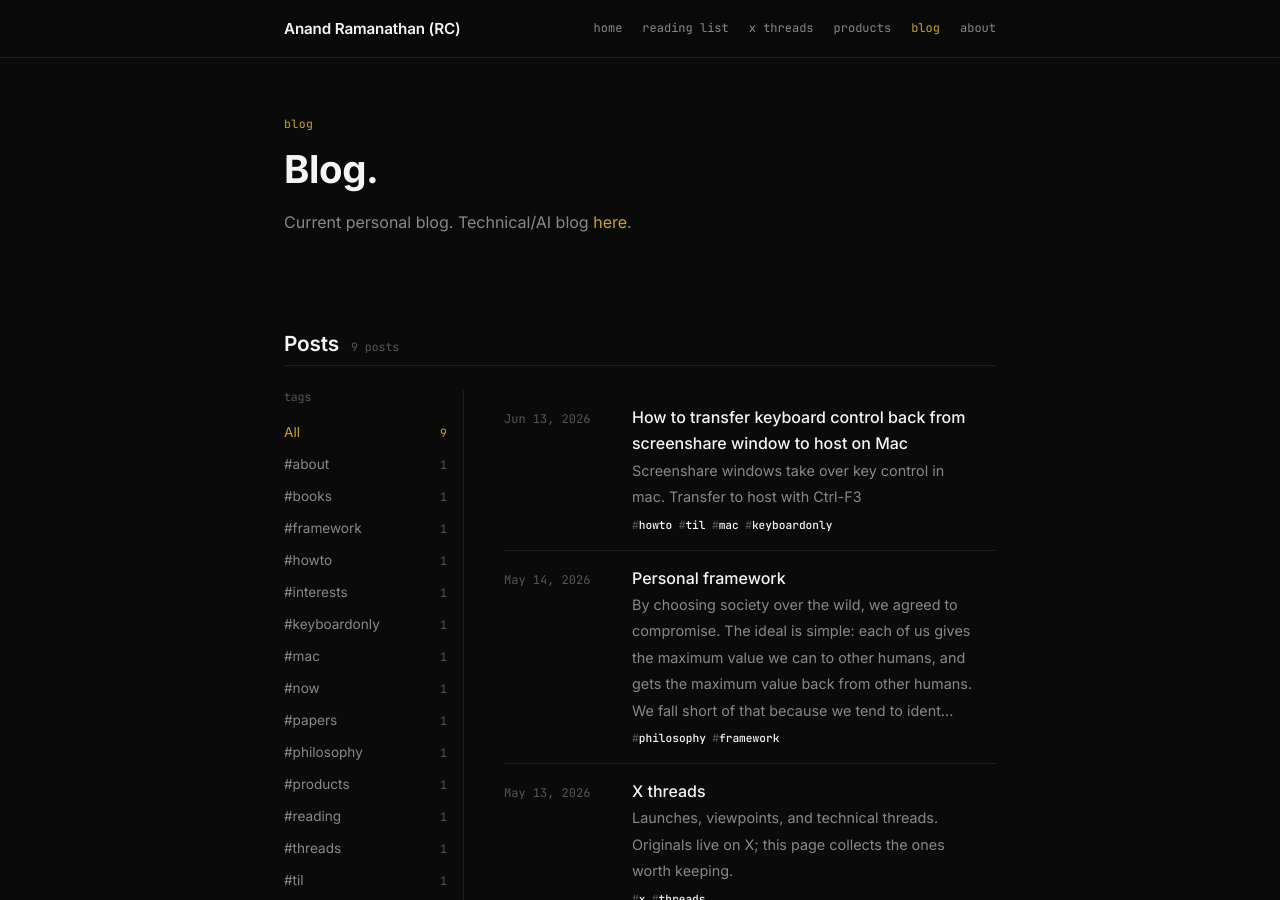
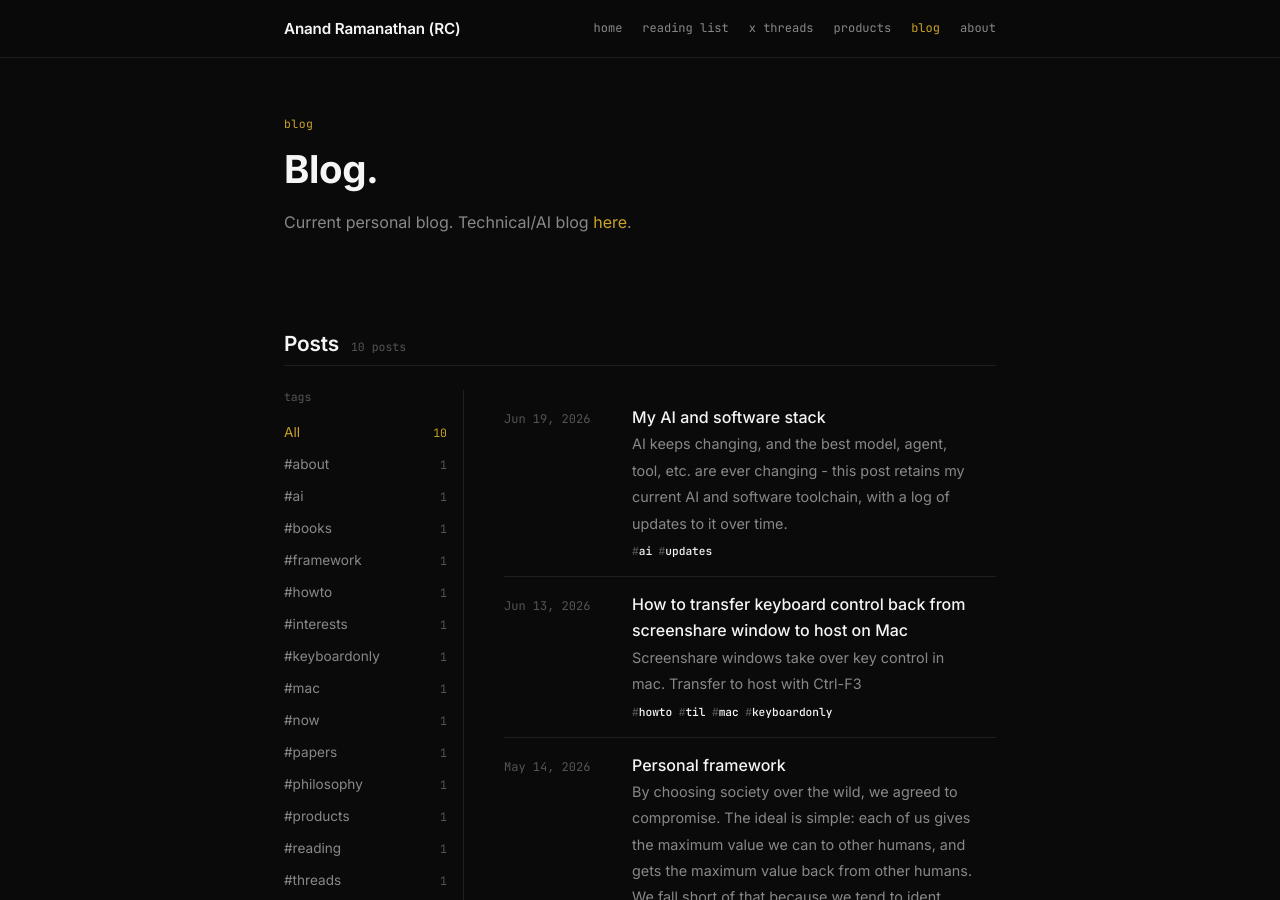
Before and after one commit to rcanand/rcanand.github.io, a Jekyll site: the page built from blog/index.html, in a window 1280 px wide and 900 px high. Built offline with Jekyll 4.4.1, drawn with Linux system fonts in a browser that asks for light colours.

Commit message:
new post on current stack

```diff
--- a/_posts/2026-05-13-about.md
+++ b/_posts/2026-05-13-about.md
@@ -58,31 +58,31 @@ Across these: enterprise platforms, consumer apps, developer APIs, educational g
 
 ### Certifications & Courses
 
-| Course | Provider | Year |
-|---|---|---|
-| Fundamentals of Reinforcement Learning | [University of Alberta](https://www.ualberta.ca/) / [Coursera](https://www.coursera.org/) | 2022 |
-| TensorFlow Developer Certificate | [DeepLearning.AI](https://www.deeplearning.ai/) | 2022 |
-| Cryptocurrency Forecasting Using ML in Power BI | [Coursera](https://www.coursera.org/) | 2022 |
-| NLP with Classification and Vector Spaces | [DeepLearning.AI](https://www.deeplearning.ai/) / [Coursera](https://www.coursera.org/) | 2020 |
-| NLP with Probabilistic Models | [DeepLearning.AI](https://www.deeplearning.ai/) / [Coursera](https://www.coursera.org/) | 2020 |
-| Mathematics for ML: Linear Algebra | [Imperial College London](https://www.imperial.ac.uk/) / [Coursera](https://www.coursera.org/) | 2020 |
-| Data Structures | [UC San Diego](https://ucsd.edu/) / [Coursera](https://www.coursera.org/) | 2020 |
-| Algorithmic Toolbox | [UC San Diego](https://ucsd.edu/) / [Coursera](https://www.coursera.org/) | 2020 |
-| Deep Learning Specialization (5 courses) | [DeepLearning.AI](https://www.deeplearning.ai/) / [Coursera](https://www.coursera.org/) | 2018 |
-| Statistical Learning | [Stanford Online](https://online.stanford.edu/) | 2016 |
-| Introduction to Mathematical Thinking | [Stanford](https://www.stanford.edu/) / [Coursera](https://www.coursera.org/) | 2015 |
-| Human Computer Interaction | [UC San Diego](https://ucsd.edu/) / [Coursera](https://www.coursera.org/) | 2013 |
+| Course                                          | Provider                                                                                       | Year |
+| ----------------------------------------------- | ---------------------------------------------------------------------------------------------- | ---- |
+| Fundamentals of Reinforcement Learning          | [University of Alberta](https://www.ualberta.ca/) / [Coursera](https://www.coursera.org/)      | 2022 |
+| TensorFlow Developer Certificate                | [DeepLearning.AI](https://www.deeplearning.ai/)                                                | 2022 |
+| Cryptocurrency Forecasting Using ML in Power BI | [Coursera](https://www.coursera.org/)                                                          | 2022 |
+| NLP with Classification and Vector Spaces       | [DeepLearning.AI](https://www.deeplearning.ai/) / [Coursera](https://www.coursera.org/)        | 2020 |
+| NLP with Probabilistic Models                   | [DeepLearning.AI](https://www.deeplearning.ai/) / [Coursera](https://www.coursera.org/)        | 2020 |
+| Mathematics for ML: Linear Algebra              | [Imperial College London](https://www.imperial.ac.uk/) / [Coursera](https://www.coursera.org/) | 2020 |
+| Data Structures                                 | [UC San Diego](https://ucsd.edu/) / [Coursera](https://www.coursera.org/)                      | 2020 |
+| Algorithmic Toolbox                             | [UC San Diego](https://ucsd.edu/) / [Coursera](https://www.coursera.org/)                      | 2020 |
+| Deep Learning Specialization (5 courses)        | [DeepLearning.AI](https://www.deeplearning.ai/) / [Coursera](https://www.coursera.org/)        | 2018 |
+| Statistical Learning                            | [Stanford Online](https://online.stanford.edu/)                                                | 2016 |
+| Introduction to Mathematical Thinking           | [Stanford](https://www.stanford.edu/) / [Coursera](https://www.coursera.org/)                  | 2015 |
+| Human Computer Interaction                      | [UC San Diego](https://ucsd.edu/) / [Coursera](https://www.coursera.org/)                      | 2013 |
 
 ## Technical Stack
 
-| Category | Technologies |
-|---|---|
-| Core practice | **[Claude Code](https://www.anthropic.com/claude-code) (super-expert)**, [Obsidian](https://obsidian.md/) as second brain, multi-agent orchestration, local-first AI |
-| Languages | [Python](https://www.python.org/), [JavaScript/TypeScript](https://www.typescriptlang.org/), [Rust](https://www.rust-lang.org/), [Swift](https://swift.org/), [Ruby](https://www.ruby-lang.org/), C++, C#, SQL, [R](https://www.r-project.org/) |
-| AI / ML | [MLX](https://github.com/ml-explore/mlx), [Ollama](https://ollama.com/), [OpenAI GPT-4/5](https://openai.com/), [Claude (Opus/Sonnet/Haiku)](https://www.anthropic.com/claude), [HuggingFace](https://huggingface.co/), [PyTorch](https://pytorch.org/), [TensorFlow](https://www.tensorflow.org/), [LangChain](https://www.langchain.com/), RAG, [Stable Diffusion](https://stability.ai/) |
-| Frameworks | [PySide6/Qt](https://www.qt.io/qt-for-python), [FastAPI](https://fastapi.tiangolo.com/), [Flask](https://flask.palletsprojects.com/), [Django](https://www.djangoproject.com/), [Ruby on Rails](https://rubyonrails.org/), [Gradio](https://www.gradio.app/), [Tauri](https://tauri.app/), [Corona SDK](https://solar2d.com/) |
-| Platforms | [AWS](https://aws.amazon.com/), [Azure](https://azure.microsoft.com/), [GCP](https://cloud.google.com/), [Docker](https://www.docker.com/), [Heroku](https://www.heroku.com/), macOS, iOS, Windows |
-| Tools | [Claude Code](https://www.anthropic.com/claude-code), [Obsidian](https://obsidian.md/), [VSCodium](https://vscodium.com/), [Ungoogled Chromium](https://github.com/ungoogled-software/ungoogled-chromium), [NotebookLM](https://notebooklm.google.com/), [X](https://x.com/), [Grok](https://grok.com/) |
+| Category      | Technologies                                                                                                                                                                                                                                                                                                                                                                                |
+| ------------- | ------------------------------------------------------------------------------------------------------------------------------------------------------------------------------------------------------------------------------------------------------------------------------------------------------------------------------------------------------------------------------------------- |
+| Core practice | **[Claude Code](https://www.anthropic.com/claude-code) (super-expert)**, [Obsidian](https://obsidian.md/) as second brain, multi-agent orchestration, local-first AI                                                                                                                                                                                                                        |
+| Languages     | [Python](https://www.python.org/), [JavaScript/TypeScript](https://www.typescriptlang.org/), [Rust](https://www.rust-lang.org/), [Swift](https://swift.org/), [Ruby](https://www.ruby-lang.org/), C++, C#, SQL, [R](https://www.r-project.org/)                                                                                                                                             |
+| AI / ML       | [MLX](https://github.com/ml-explore/mlx), [Ollama](https://ollama.com/), [OpenAI GPT-4/5](https://openai.com/), [Claude (Opus/Sonnet/Haiku)](https://www.anthropic.com/claude), [HuggingFace](https://huggingface.co/), [PyTorch](https://pytorch.org/), [TensorFlow](https://www.tensorflow.org/), [LangChain](https://www.langchain.com/), RAG, [Stable Diffusion](https://stability.ai/) |
+| Frameworks    | [PySide6/Qt](https://www.qt.io/qt-for-python), [FastAPI](https://fastapi.tiangolo.com/), [Flask](https://flask.palletsprojects.com/), [Django](https://www.djangoproject.com/), [Ruby on Rails](https://rubyonrails.org/), [Gradio](https://www.gradio.app/), [Tauri](https://tauri.app/), [Corona SDK](https://solar2d.com/)                                                               |
+| Platforms     | [AWS](https://aws.amazon.com/), [Azure](https://azure.microsoft.com/), [GCP](https://cloud.google.com/), [Docker](https://www.docker.com/), [Heroku](https://www.heroku.com/), macOS, iOS, Windows                                                                                                                                                                                          |
+| Tools         | [Claude Code](https://www.anthropic.com/claude-code), [Obsidian](https://obsidian.md/), [VSCodium](https://vscodium.com/), [Ungoogled Chromium](https://github.com/ungoogled-software/ungoogled-chromium), [NotebookLM](https://notebooklm.google.com/), [X](https://x.com/), [Grok](https://grok.com/)                                                                                     |
 
 ## Design Principles
 
@@ -98,17 +98,17 @@ Seven themes that connect everything I've built across 20+ years.
 
 ## Find Me
 
-| | |
-|---|---|
-| **Company** | [MLAI LLC](https://mlaillc.github.io) |
-| **GitHub** | [github.com/rcanand](https://github.com/rcanand) |
-| **Toptal** | [toptal.com/resume/anand-ramanathan](https://www.toptal.com/resume/anand-ramanathan) |
-| **LinkedIn** | [linkedin.com/in/anandrc](https://www.linkedin.com/in/anandrc/) |
-| **X** | [@rcanand](https://x.com/rcanand) |
-| **Hashnode** | [rcanand.hashnode.dev](https://rcanand.hashnode.dev/) |
-| **Medium** | [medium.com/@rcanand](https://medium.com/@rcanand) |
-| **Gumroad** | [rcanand.gumroad.com](https://rcanand.gumroad.com) |
-| **Kindle** | [R. C. Anand on Amazon](https://www.amazon.com/stores/R.-C.-Anand/author/B0DNY6PYPW) |
-| **Quora** | [Anand C Ramanathan](https://www.quora.com/profile/Anand-C-Ramanathan) |
-| **Hacker News** | [rcanand2025](https://news.ycombinator.com/user?id=rcanand2025) |
-| **Email** | [rcanand@mlaillc.com](mailto:rcanand@mlaillc.com) |
+|                 |                                                                                      |
+| --------------- | ------------------------------------------------------------------------------------ |
+| **Company**     | [MLAI LLC](https://mlaillc.github.io)                                                |
+| **GitHub**      | [github.com/rcanand](https://github.com/rcanand)                                     |
+| **Toptal**      | [toptal.com/resume/anand-ramanathan](https://www.toptal.com/resume/anand-ramanathan) |
+| **LinkedIn**    | [linkedin.com/in/anandrc](https://www.linkedin.com/in/anandrc/)                      |
+| **X**           | [@rcanand](https://x.com/rcanand)                                                    |
+| **Hashnode**    | [rcanand.hashnode.dev](https://rcanand.hashnode.dev/)                                |
+| **Medium**      | [medium.com/@rcanand](https://medium.com/@rcanand)                                   |
+| **Gumroad**     | [rcanand.gumroad.com](https://rcanand.gumroad.com)                                   |
+| **Kindle**      | [R. C. Anand on Amazon](https://www.amazon.com/stores/R.-C.-Anand/author/B0DNY6PYPW) |
+| **Quora**       | [Anand C Ramanathan](https://www.quora.com/profile/Anand-C-Ramanathan)               |
+| **Hacker News** | [rcanand2025](https://news.ycombinator.com/user?id=rcanand2025)                      |
+| **Email**       | [rcanand@mlaillc.com](mailto:rcanand@mlaillc.com)                                    |
--- /dev/null
+++ b/_posts/2026-06-19-my-ai-stack.md
@@ -0,0 +1,36 @@
+---
+title: My AI and software stack
+date: 2026-06-19
+tags: [ai, updates]
+excerpt: "AI keeps changing, and the best model, agent, tool, etc. are ever changing - this post retains my current AI and software toolchain, with a log of updates to it over time."
+---
+This article is a living document - captures a snapshot of my current toolset, and updates on why I changed it.
+
+- AI chat - huggingchat
+- Chat LLM - GLM-5.2 and Nvidia Nemotron 3 Ultra (both are incredible)
+- Vision LLM - Kimi K2.6
+- Coding AI harness: [Pi](https://pi.dev)
+- Hosted AI provider: openrouter
+- Local AI provider: ollama
+- Coding AI model:
+    - No screenshots needed: GLM-5.2 on openrouter
+    - Vision: Minimax-M3 on openrouter
+- Local models (vision, thinking and tool calling):
+    - Qwen3.6
+    - Gemma4
+- NotebookLM - For deep research and different "views"
+- Grok - For the pulse of the internet AI chats (with X data) and also for a frank uncensored response on many things.
+- Gemini - For web index data and Google properties
+- Hermes agent and OpenClaw, but always in a VM - High agency agents
+- OS - Mac
+- Mac VM in Mac - Lume (from cua)
+- Terminal - iTerm2
+- IDE - VSCodium (with telemetry off, basedpyright)
+- Python - uv, pydantic v2, FastAPI
+- data - Files - json, markdown or DB - sqlite
+- Native app - Pyside 6 for Qt
+- Web frontend - vanilla html/css/js
+
+## Past luminaries
+- Claude - As of today (2026-06-19), Claude and Claude Code are a mess - since Opus 4.8, the entire experience with Claude and Claude Code went south, then there was the Fable debacle, and even before that the "no subscription access, even at 200$ per month to best model" - the sota model edge is already being held by a sliver. I think they just gave it away with all the recent choices - both technical and business.
+- ChatGPT - Was a favorite for a long time. They went off alignment several months back - heard they are better now, am checking them out, but no reason really to go back - cheaper models are as good if not better for most use cases.
```
Also changed, not shown: other parts of _posts/2026-05-13-about.md (+10 -10 lines).
